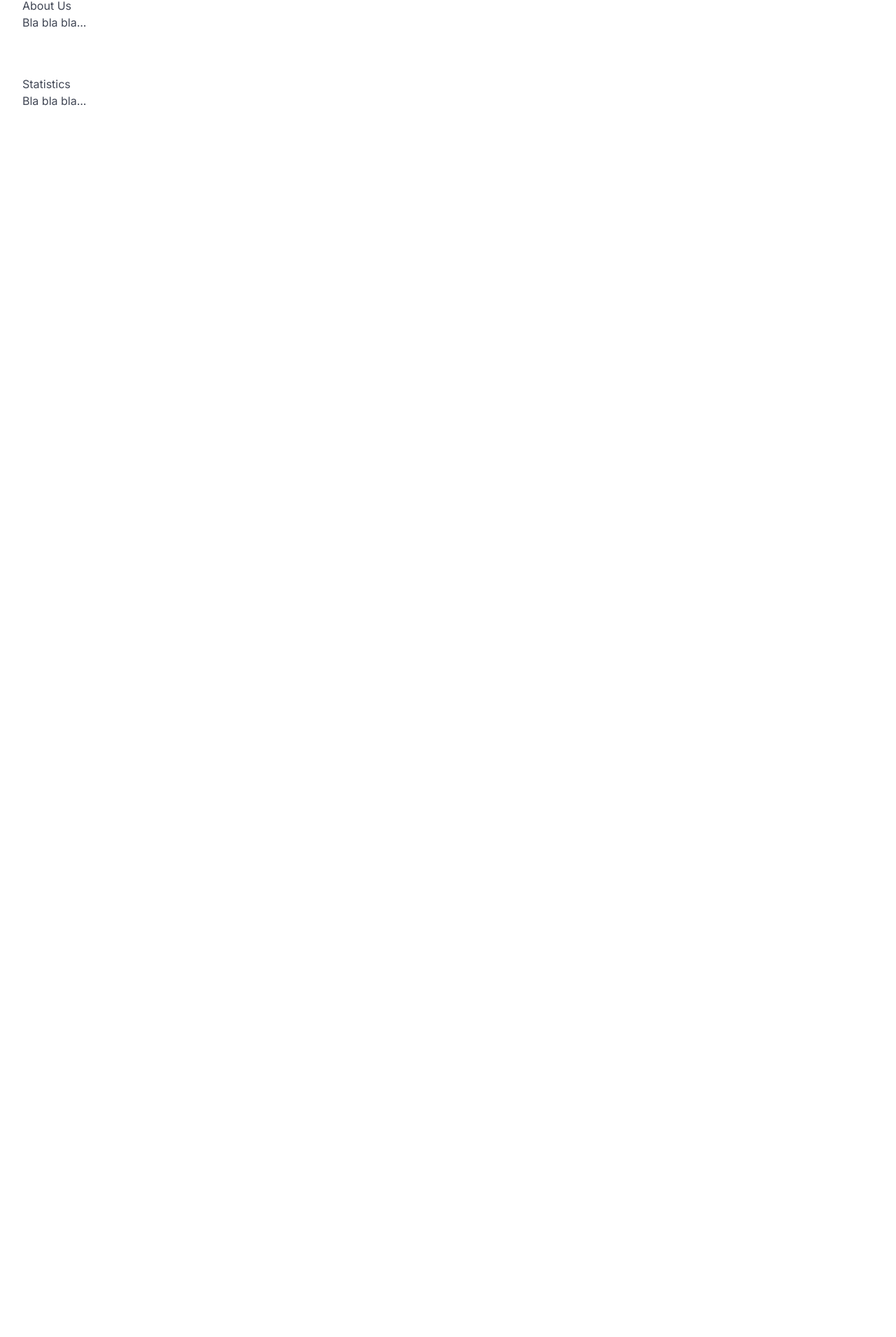
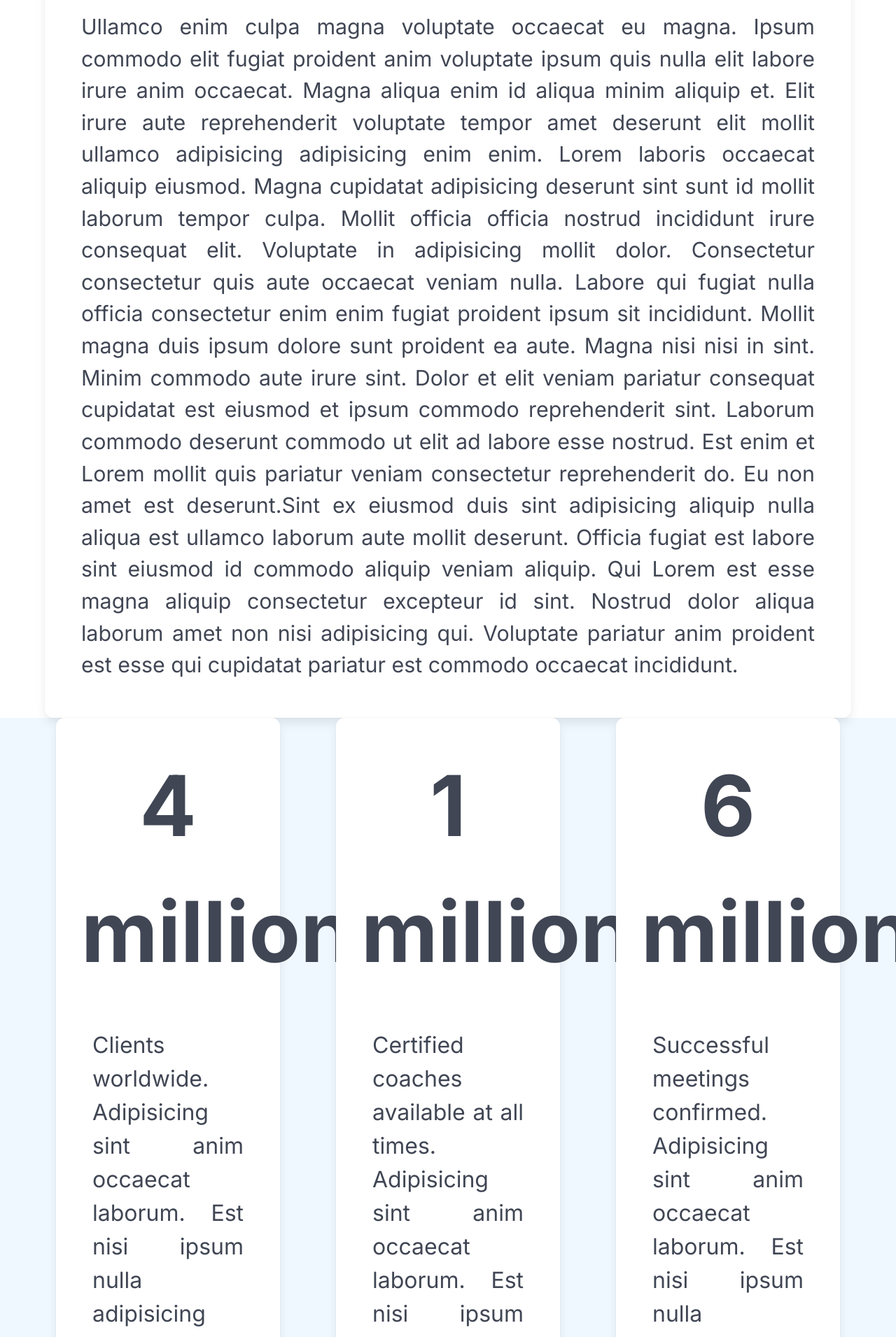
Before and after one commit to Dvaking/Piscine-Survivor, a Next.js app: page / in a window 1280 px wide. Shown: the part 836-2747 px from the top of the page at 70% size. Before the commit the page ends 1024 px from the top, so only its background shows below. Built offline with nearby package versions, Linux system fonts and the light colour scheme.

Commit message:
[UPD] lap&desktop homepage nearly done

```diff
--- a/app/page.module.css
+++ b/app/page.module.css
@@ -1,8 +1,14 @@
 @import "https://cdn.jsdelivr.net/npm/bulma@1.0.2/css/bulma.min.css";
 
 
+/* Laptop & Desktop */
+
 .main {
   background-color: white;
+}
+
+.main nav {
+  box-shadow: 0 4px 8px rgba(0, 0, 0, 0.2);
 }
 
 .heading {
@@ -28,8 +34,8 @@
   display: flex;
   justify-content: center;
   align-items: center;
-  gap: 12rem;
-  margin: -5rem;
+  gap: 14rem;
+  margin: -2rem;
 }
 
 .buttons button {
@@ -39,131 +45,82 @@
 
 .main section {
   background-color: white;
+  min-height: 100vh;
+  display: flex;
+  flex-direction: column;
+  justify-content: center;
+}
+
+.aboutUs {
+  display: flex;
+  justify-content: center;
+}
+
+.aboutUs div {
+  width: 90%;
+}
+
+.aboutUs p {
+  font-size: 1.9rem;
   padding: 2rem;
+  text-align: justify;
+}
+
+.stats {
+  display: flex;
+  justify-content: space-evenly;
+}
+
+.numbers {
+  display: flex;
+  justify-self: center;
+  background-color: cornflowerblue;
+}
+
+.stats div {
+  width: 25%;
+}
+
+.stats h2 {
+  font-size: 7.5rem;
+  font-weight: 700;
+  text-align: center;
+  padding: 1rem;
+}
+
+.stats p {
+  font-size: 2rem;
+  padding: 2rem;
+  text-align: justify;
 }
 
 
 /* mobile */
-/* @media (max-width: 700px) {
-  .main {
-    --bulma-navbar-
+@media (max-width: 700px) {
+  .heading {
+    min-height: 100vh;
+    display: flex;
+    flex-direction: column;
   }
-} */
+  .title h1 {
+    font-size: 2.8rem;
+    padding-left: 1rem;
+  }
+  .buttons {
+    display: flex;
+    flex-direction: column;
+    gap: 3rem;
+    margin: -3rem;
+  }
+  .buttons button {
+    font-size: 1.6rem;
+  }
+}
 
 
-/* .main {
-  display: flex;
-  flex-direction: column;
-  justify-content: space-between;
-  align-items: center;
-  padding: 6rem;
-  min-height: 100vh;
-} */
-
-/* .description {
-  display: inherit;
-  justify-content: inherit;
-  align-items: inherit;
-  font-size: 0.85rem;
-  max-width: var(--max-width);
-  width: 100%;
-  z-index: 2;
-  font-family: var(--font-mono);
-}
-
-.description a {
-  display: flex;
-  justify-content: center;
-  align-items: center;
-  gap: 0.5rem;
-}
-
-.description p {
-  position: relative;
-  margin: 0;
-  padding: 1rem;
-  background-color: rgba(var(--callout-rgb), 0.5);
-  border: 1px solid rgba(var(--callout-border-rgb), 0.3);
-  border-radius: var(--border-radius);
-}
-
-.code {
-  font-weight: 700;
-  font-family: var(--font-mono);
-}
-
-.grid {
-  display: grid;
-  grid-template-columns: repeat(4, minmax(25%, auto));
-  max-width: 100%;
-  width: var(--max-width);
-} */
-
-/* .card {
-  padding: 1rem 1.2rem;
-  border-radius: var(--border-radius);
-  background: rgba(var(--card-rgb), 0);
-  border: 1px solid rgba(var(--card-border-rgb), 0);
-  transition: background 200ms, border 200ms;
-}
-
-.card span {
-  display: inline-block;
-  transition: transform 200ms;
-}
-
-.card h2 {
-  font-weight: 600;
-  margin-bottom: 0.7rem;
-}
-
-.card p {
-  margin: 0;
-  opacity: 0.6;
-  font-size: 0.9rem;
-  line-height: 1.5;
-  max-width: 30ch;
-  text-wrap: balance;
-}
-
-.center {
-  display: flex;
-  justify-content: center;
-  align-items: center;
-  position: relative;
-  padding: 4rem 0;
-}
-
-.center::before {
-  background: var(--secondary-glow);
-  border-radius: 50%;
-  width: 480px;
-  height: 360px;
-  margin-left: -400px;
-}
-
-.center::after {
-  background: var(--primary-glow);
-  width: 240px;
-  height: 180px;
-  z-index: -1;
-}
-
-.center::before,
-.center::after {
-  content: "";
-  left: 50%;
-  position: absolute;
-  filter: blur(45px);
-  transform: translateZ(0);
-}
-
-.logo {
-  position: relative;
-} */
 
 /* Enable hover only on non-touch devices */
-@media (hover: hover) and (pointer: fine) {
+/* @media (hover: hover) and (pointer: fine) {
   .card:hover {
     background: rgba(var(--card-rgb), 0.1);
     border: 1px solid rgba(var(--card-border-rgb), 0.15);
@@ -177,83 +134,6 @@
 @media (prefers-reduced-motion) {
   .card:hover span {
     transform: none;
-  }
-}
-
-/* Mobile */
-/* @media (max-width: 700px) {
-  .content {
-    padding: 4rem;
-  }
-
-  .grid {
-    grid-template-columns: 1fr;
-    margin-bottom: 120px;
-    max-width: 320px;
-    text-align: center;
-  }
-
-  .card {
-    padding: 1rem 2.5rem;
-  }
-
-  .card h2 {
-    margin-bottom: 0.5rem;
-  }
-
-  .center {
-    padding: 8rem 0 6rem;
-  }
-
-  .center::before {
-    transform: none;
-    height: 300px;
-  }
-
-  .description {
-    font-size: 0.8rem;
-  }
-
-  .description a {
-    padding: 1rem;
-  }
-
-  .description p,
-  .description div {
-    display: flex;
-    justify-content: center;
-    position: fixed;
-    width: 100%;
-  }
-
-  .description p {
-    align-items: center;
-    inset: 0 0 auto;
-    padding: 2rem 1rem 1.4rem;
-    border-radius: 0;
-    border: none;
-    border-bottom: 1px solid rgba(var(--callout-border-rgb), 0.25);
-    background: linear-gradient(
-      to bottom,
-      rgba(var(--background-start-rgb), 1),
-      rgba(var(--callout-rgb), 0.5)
-    );
-    background-clip: padding-box;
-    backdrop-filter: blur(24px);
-  }
-
-  .description div {
-    align-items: flex-end;
-    pointer-events: none;
-    inset: auto 0 0;
-    padding: 2rem;
-    height: 200px;
-    background: linear-gradient(
-      to bottom,
-      transparent 0%,
-      rgb(var(--background-end-rgb)) 40%
-    );
-    z-index: 1;
   }
 } */
 
--- a/app/page.tsx
+++ b/app/page.tsx
@@ -19,11 +19,10 @@ export default function Home() {
     }
   };
   return (
-    <body>
       <main className={styles.main}>
-        <nav className="navbar is-fixed-top">
+        <nav className="navbar is-fixed-top is-flex-mobile">
           <div className="navbar-brand">
-            <a className="navbar-item">
+            <a className="navbar-item is-hidden-mobile">
             - insert logo here -
             </a>
           </div>
@@ -43,14 +42,32 @@ export default function Home() {
           </div>
         </div>
         <section ref={aboutUsRef}>
-          <h2>About Us</h2>
-          <p>Bla bla bla...</p>
+          <div className={styles.aboutUs}>
+          <div className="box">
+            <p>
+              Ullamco enim culpa magna voluptate occaecat eu magna. Ipsum commodo elit fugiat proident anim voluptate ipsum quis nulla elit labore irure anim occaecat. Magna aliqua enim id aliqua minim aliquip et. Elit irure aute reprehenderit voluptate tempor amet deserunt elit mollit ullamco adipisicing adipisicing enim enim. Lorem laboris occaecat aliquip eiusmod. Magna cupidatat adipisicing deserunt sint sunt id mollit laborum tempor culpa. Mollit officia officia nostrud incididunt irure consequat elit. Voluptate in adipisicing mollit dolor. Consectetur consectetur quis aute occaecat veniam nulla. Labore qui fugiat nulla officia consectetur enim enim fugiat proident ipsum sit incididunt. Mollit magna duis ipsum dolore sunt proident ea aute. Magna nisi nisi in sint. Minim commodo aute irure sint. Dolor et elit veniam pariatur consequat cupidatat est eiusmod et ipsum commodo reprehenderit sint. Laborum commodo deserunt commodo ut elit ad labore esse nostrud. Est enim et Lorem mollit quis pariatur veniam consectetur reprehenderit do. Eu non amet est deserunt.Sint ex eiusmod duis sint adipisicing aliquip nulla aliqua est ullamco laborum aute mollit deserunt. Officia fugiat est labore sint eiusmod id commodo aliquip veniam aliquip. Qui Lorem est esse magna aliquip consectetur excepteur id sint. Nostrud dolor aliqua laborum amet non nisi adipisicing qui. Voluptate pariatur anim proident est esse qui cupidatat pariatur est commodo occaecat incididunt.
+            </p>
+          </div>
+          </div>
         </section>
-        <section ref={statisticsRef}>
-          <h2>Statistics</h2>
-          <p>Bla bla bla...</p>
+
+        <section ref={statisticsRef} style={{backgroundColor: 'aliceblue'}}>
+          <div className={styles.stats}>
+            <div className="box">
+              <h2>4 million</h2>
+              <p>Clients worldwide.<br/>Adipisicing sint anim occaecat laborum. Est nisi ipsum nulla adipisicing cillum duis esse. Veniam quis dolor veniam labore labore id velit..</p>
+            </div>
+            <div className="box">
+            <h2>1 million</h2>
+            <p>Certified coaches available at all times.<br/>Adipisicing sint anim occaecat laborum. Est nisi ipsum nulla adipisicing cillum duis esse. Veniam quis dolor veniam labore labore id velit..</p>
+            </div>
+            <div className="box">
+            <h2>6 million</h2>
+            <p>Successful meetings confirmed.<br/>Adipisicing sint anim occaecat laborum. Est nisi ipsum nulla adipisicing cillum duis esse. Veniam quis dolor veniam labore labore id velit..</p>
+            </div>
+          </div>
         </section>
+
       </main>
-    </body>
   );
 }
```
